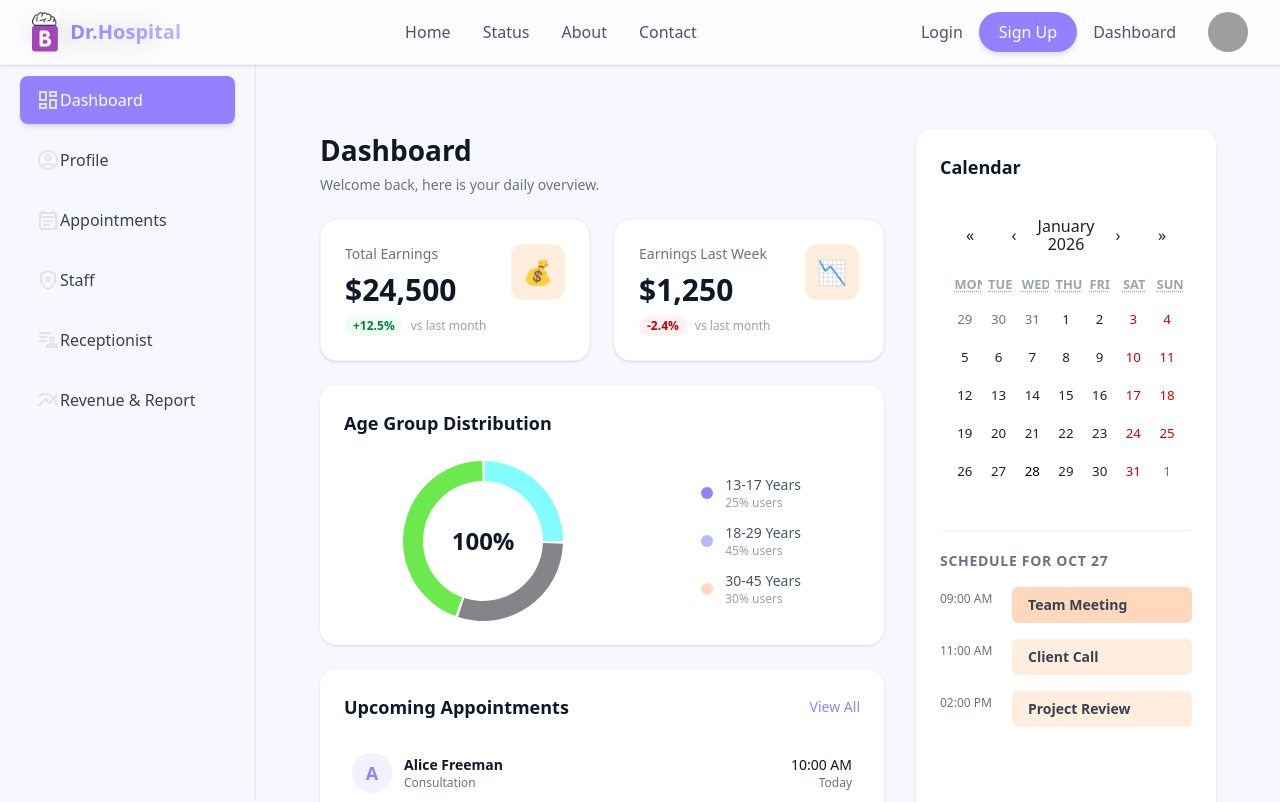
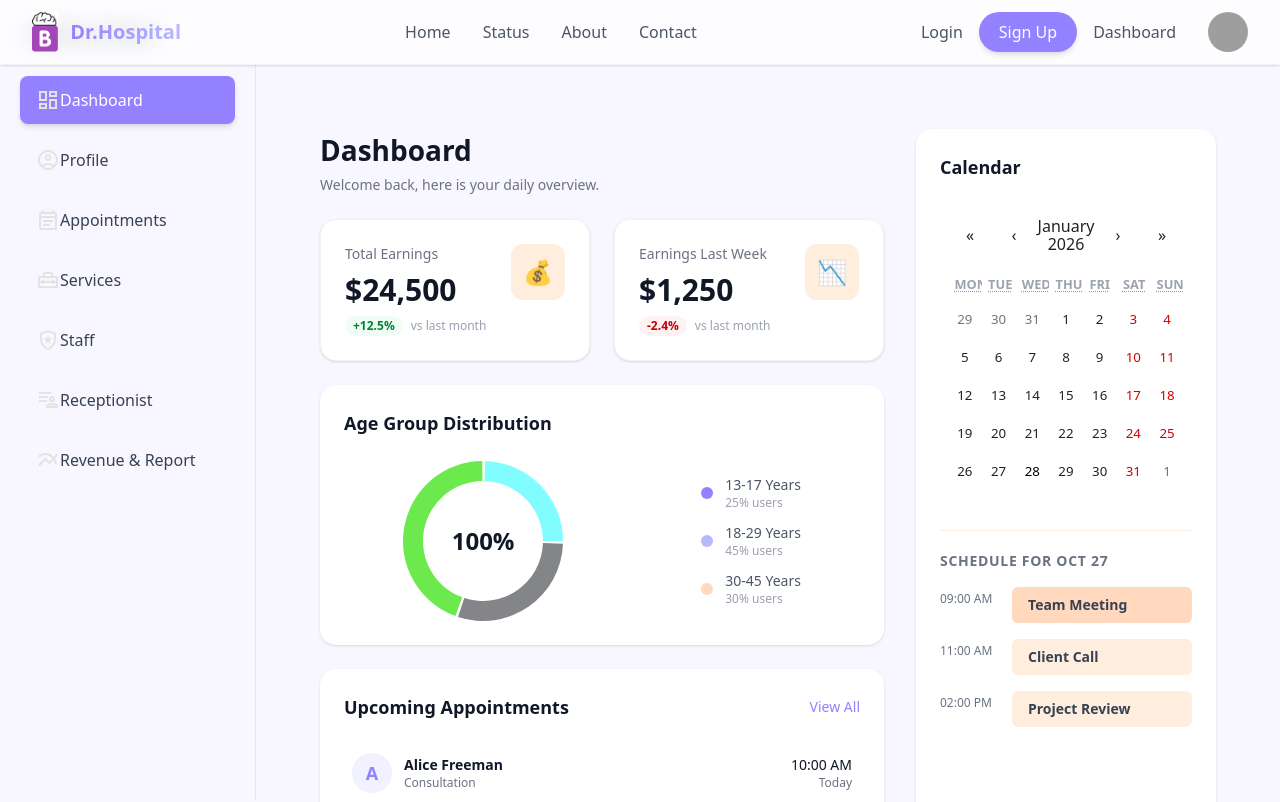
Before and after one commit to harshhhh1/Internship-Team1, a React (Vite) app: page /dashboard in a window 1280 px wide. Shown: the top 802 px of the page. Built offline with nearby package versions, Linux system fonts and the light colour scheme; grey boxes are pictures that could not be loaded.

Commit message:
added services tab

```diff
--- a/src/components/DashboardSidebar.tsx
+++ b/src/components/DashboardSidebar.tsx
@@ -16,6 +16,7 @@ function DashboardSidebar() {
         <NavLink to="/dashboard" end className={linkClasses}><img src='/dashboard.svg' alt="Dashboard"/>Dashboard</NavLink>
         <NavLink to="/dashboard/profile" className={linkClasses}><img src='/account_circle.svg' alt="Profile"/>Profile</NavLink>
         <NavLink to="/dashboard/appointments" className={linkClasses}><img src='/appointment.svg' alt="Appointments"/>Appointments</NavLink>
+        <NavLink to="/dashboard/appointments" className={linkClasses}><img src='/services.svg' alt="Appointments"/>Services</NavLink>
         <NavLink to="/dashboard/staff" className={linkClasses}><img src='/staff.svg' alt="Staff"/>Staff</NavLink>
         <NavLink to="/dashboard/receptionist" className={linkClasses}><img src='/receptionist.svg' alt="Receptionist"/>Receptionist</NavLink>
         <NavLink to="/dashboard/revenue-and-report" className={linkClasses}><img src='/rar.svg' alt="Revenue & Report"/>Revenue & Report</NavLink>
--- a/src/components/hero.jsx
+++ b/src/components/hero.jsx
@@ -1,5 +1,5 @@
 import React from 'react'
-import herobg1 from '../assets/hero-background.png'
+import { Link } from 'react-router-dom';
 function Hero() {
   return (
     <>
@@ -12,9 +12,9 @@ function Hero() {
           <p className="text-xl md:text-2xl text-gray-700 mb-10 max-w-2xl mx-auto font-light">
             Your One-Stop Solution for All Your Healthcare Needs. Experience premium care with modern technology.
           </p>
-          <button className="bg-primary hover:bg-secondary text-white font-bold py-4 px-10 rounded-full shadow-lg hover:shadow-xl transform hover:-translate-y-1 transition-all duration-300 text-lg">
+          <Link to='/dashboard'><button className="bg-primary hover:bg-secondary text-white font-bold py-4 px-10 rounded-full shadow-lg hover:shadow-xl transform hover:-translate-y-1 transition-all duration-300 text-lg">
             Get Started
-          </button>
+          </button></Link>
         </div>
       </div>
     </>
```
Also changed, not shown: public/services.svg (added).
